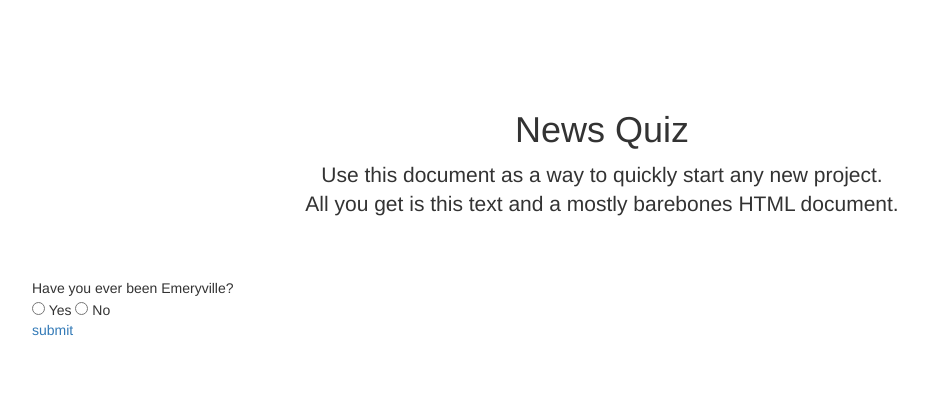
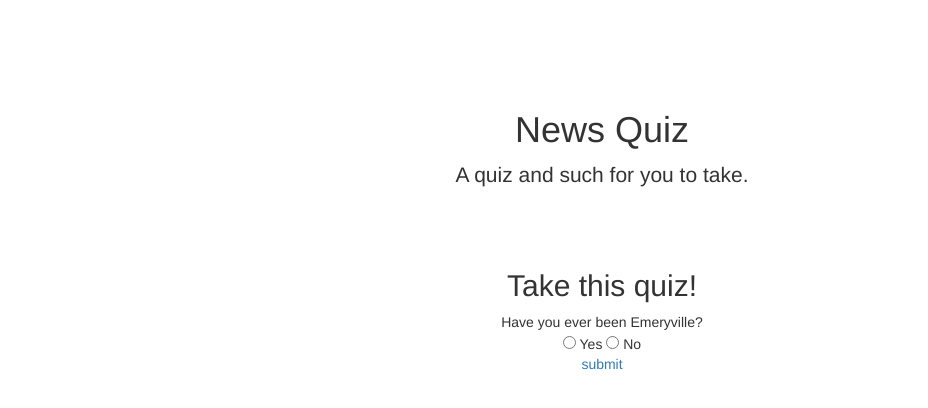
Before and after one commit to aboutaaron/quizito, a website: page example/index.html in a window 1280 px wide. Shown: the whole page, without its empty margins (38-966 px from the left). Drawn offline with nearby package versions, Linux system fonts and the light colour scheme.

Commit message:
renamed to example

```diff
--- a/Gruntfile.js
+++ b/Gruntfile.js
@@ -78,7 +78,7 @@ module.exports = function (grunt) {
                 tasks: ['jshint:test']
             },
             html: {
-                files: ['app/*.html'],
+                files: ['example/*.html'],
                 options: {
                     livereload: true
                 }
--- a/app/index.html
+++ b/example/index.html
@@ -25,6 +25,13 @@
         padding: 40px 15px;
         text-align: center;
       }
+
+      /* Example styles */
+      #myquiz {
+        margin: 0 auto;
+        width: 500px;
+        text-align: center;
+      }
     </style>
   </head>
 
@@ -33,10 +40,13 @@
     <div class="container">
       <div class="starter-template">
         <h1>News Quiz</h1>
-        <p class="lead">Use this document as a way to quickly start any new project.<br> All you get is this text and a mostly barebones HTML document.</p>
+        <p class="lead">A quiz and such for you to take.</p>
       </div>
 
-      <div id="quiz"></div>
+      <section id="myquiz">
+        <h2>Take this quiz!</h2>
+        <div id="quiz"></div>
+      </section>
 
     </div><!-- /.container -->
 
--- a/src/newsquiz.js
+++ b/src/newsquiz.js
@@ -64,14 +64,24 @@ NewsQuiz.prototype = {
             that.loadQuestion(that.questions[that.count]);
             that.count++;
             that.state = 'active';
+            that._clearRadio();
 
         } else {
             // Load results page
             that.state = 'finished';
-            that.buildTemplate('<div class="quiz-body" id="results"><div class="quiz-question">Results</div><div class="quiz-results-body"></div><a href="#" class="quiz-retry">Try again</a></div>');
+            that.buildTemplate('<div class="quiz-body" id="results"><div class="quiz-question">Done!</div><div class="quiz-results-body"></div><a href="#" class="quiz-retry">Try again</a></div>');
 
             that.reset();
         }
+    },
+    _clearRadio: function () {
+        var radios = this.container.querySelectorAll('input');
+        [].forEach.call(
+            radios,
+            function (radio) {
+                radio.checked = false;
+            }
+        );
     },
     on: function (eventName, eventHandler) {
         // Event for when radio buttons change
```
